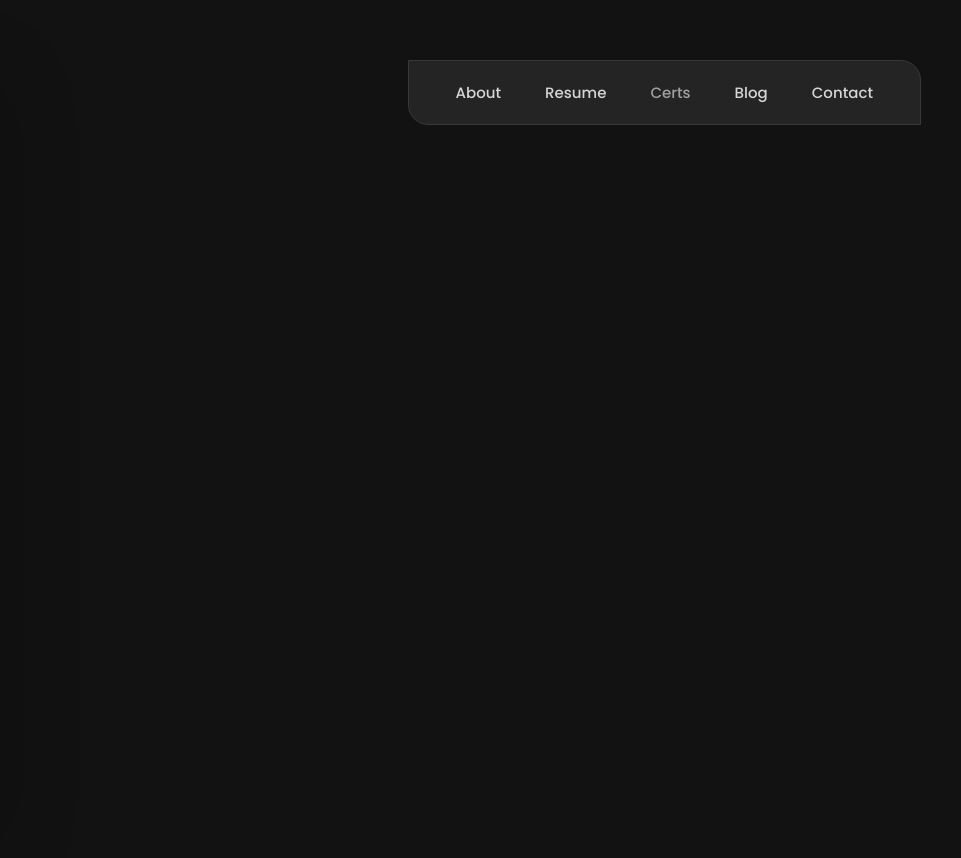
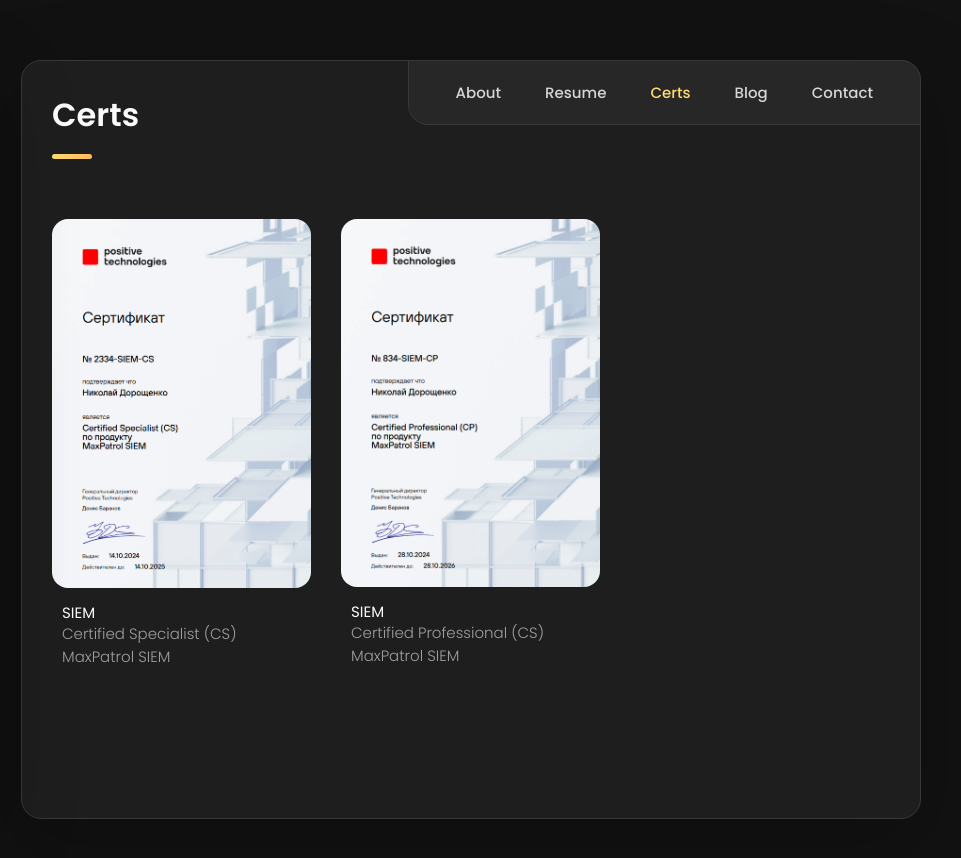
Before and after one commit to mikaladinj/cv, a plain HTML site: page index.html in a window 1280 px wide. Both pictures are taken after a click on the button "Certs". Shown: the full height of the page, 319-1280 px from the left. Drawn offline with nearby package versions, Linux system fonts and the light colour scheme.

Commit message:
modified:   index.html

```diff
--- a/index.html
+++ b/index.html
@@ -602,10 +602,10 @@
 
 
       <!--
-        - #PORTFOLIO
+        - #Certs
       -->
 
-      <article class="portfolio" data-page="portfolio">
+      <article class="certs" data-page="certs">
 
         <header>
           <h2 class="h2 article-title">Certs</h2>
```
